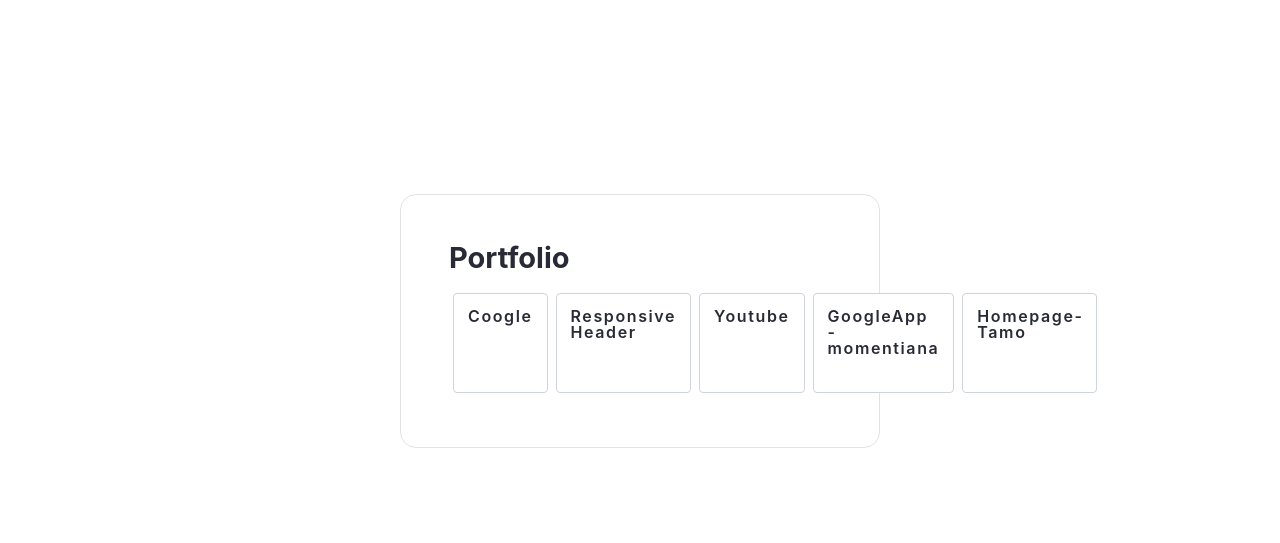
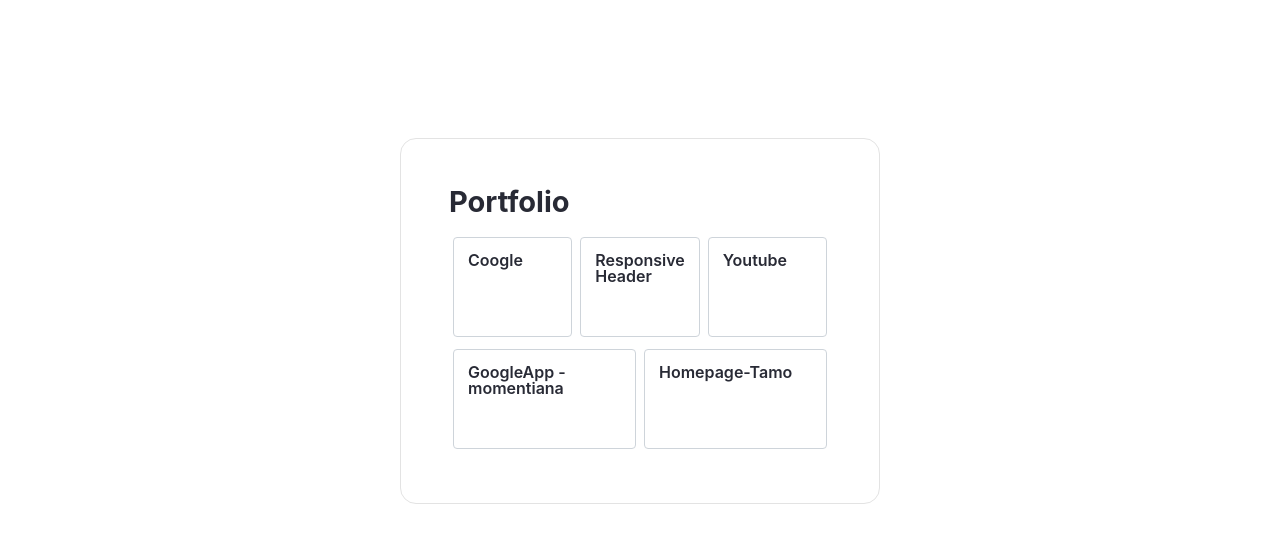
Before and after one commit to devTiana/practice-clone-coding, a plain HTML site: page index.html in a window 1280 px wide. Shown: the part 79-622 px from the top of the page. Drawn offline with Linux system fonts and the light colour scheme.

Commit message:
Fix: 작업물 리스트 flex 디자인 수정

```diff
--- a/style.css
+++ b/style.css
@@ -51,6 +51,7 @@ nav a:hover {
 }
 .wrap {
   display: flex;
+  flex-wrap: wrap;
 }
 .wrap a.work {
   height: 100px;
@@ -58,7 +59,6 @@ nav a:hover {
   padding: 14px;
   font-size: 16px;
   font-weight: 600;
-  letter-spacing: 0.1em;
   background-color: #fff;
   border-radius: 4px;
   border: 1px solid #ced4da;
```
